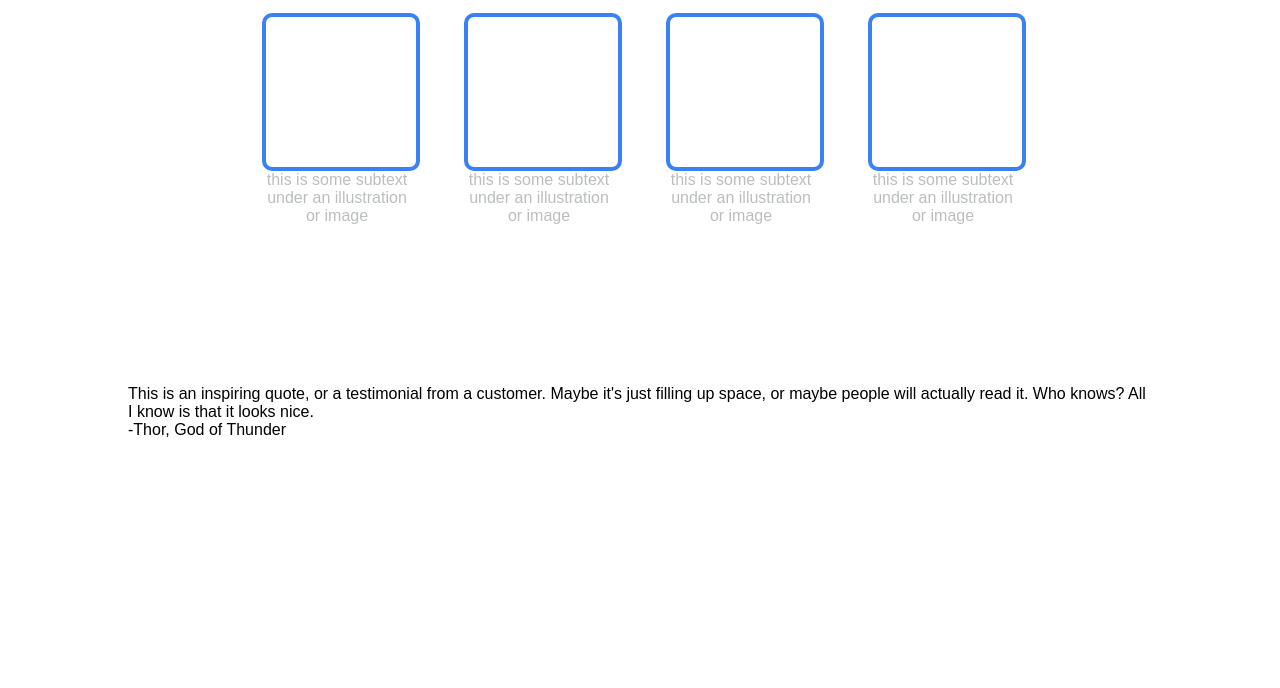
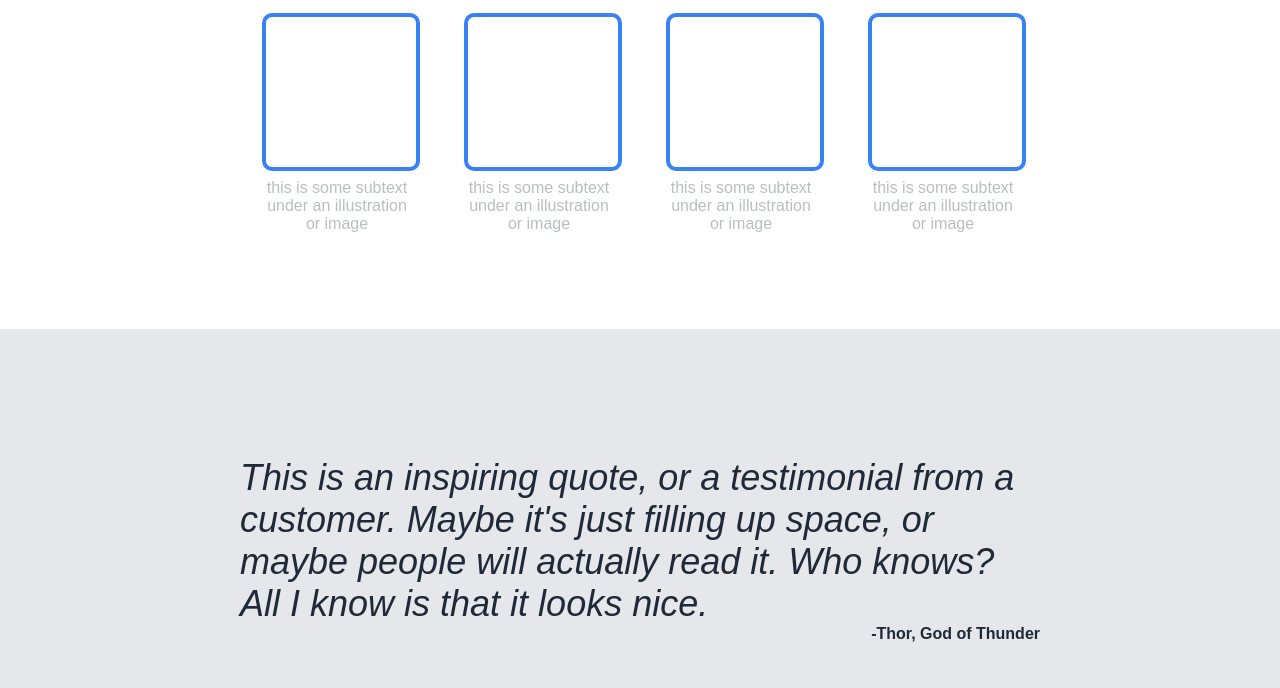
Before and after one commit to JulianTimbs/landing-page, a plain HTML site: page index.html in a window 1280 px wide. Shown: the part 632-1320 px from the top of the page. Drawn offline with Linux system fonts and the light colour scheme.

Commit message:
Added quote section

```diff
--- a/index.html
+++ b/index.html
@@ -59,8 +59,10 @@
     </section>
 
     <section class="quote">
-        <p class="thor-quote">This is an inspiring quote, or a testimonial from a customer. Maybe it's just filling up space, or maybe people will actually read it. Who knows? All I know is that it looks nice.</p>
-        <p class="author">-Thor, God of Thunder</p>
+        <div class="quote-container">
+            <p class="thor-quote">This is an inspiring quote, or a testimonial from a customer. Maybe it's just filling up space, or maybe people will actually read it. Who knows? All I know is that it looks nice.</p>
+            <p class="author">-Thor, God of Thunder</p>
+        </div>
     </section>
 
     <section class="call-to-action">
--- a/style.css
+++ b/style.css
@@ -107,8 +107,37 @@ ul {
     display: flex;
     justify-content: center;
     gap: 52px;
+    margin-bottom: 64px;
 }
 
 .info-text {
     color: #bbbebf;
+    margin-top: 8px;
 }
+
+.quote {
+    background-color: #E5E7EB;
+    display: flex;
+    justify-content: center;
+    align-items: center;
+}
+
+.thor-quote {
+    font-size: 36px;
+    font-style: italic;
+    font-weight: 300;
+    color: #1F2937;
+}
+
+.quote-container {
+    max-width: 800px;
+    display: flex;
+    flex-direction: column;
+}
+
+.author {
+    text-align: end;
+    color: #1F2937;
+    font-size: 16px;
+    font-weight: 800;
+}
```
